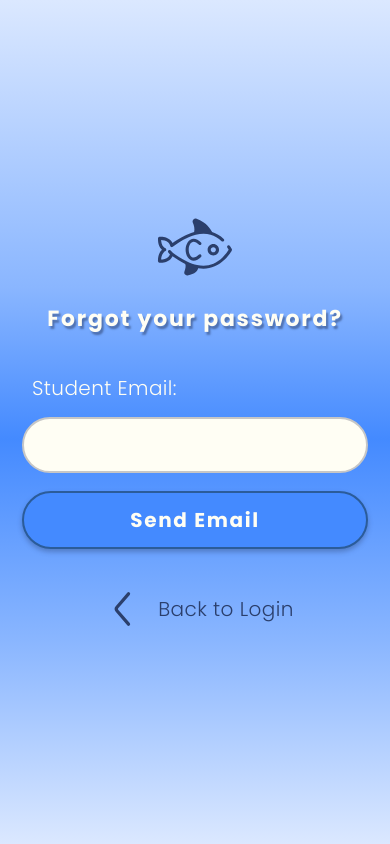
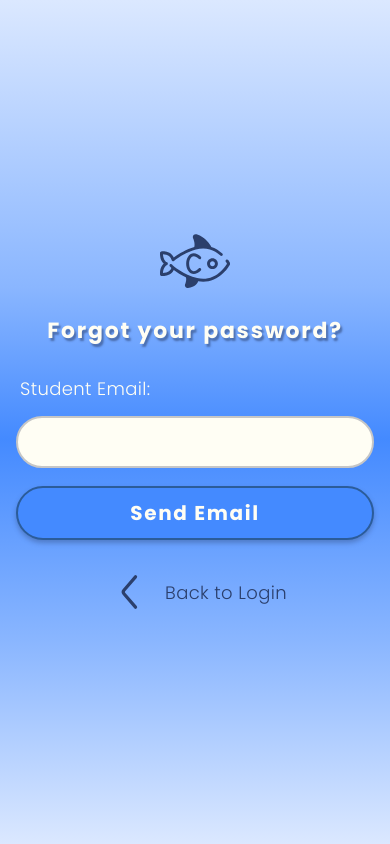
Before and after one commit to misxabien/DCSPACE_NEXT_WEB, a Next.js app: page /forgot-password in a window 390 px wide. Built offline with nearby package versions, Linux system fonts and the light colour scheme.

Commit message:
Made the login page responsive

```diff
--- a/app/login/login.css
+++ b/app/login/login.css
@@ -11,6 +11,7 @@
   --pill: #e7efff;
   --shadow: 0 18px 34px rgba(0, 0, 0, 0.18);
   min-height: 100vh;
+  min-height: 100dvh;
   margin: 0;
   font-family: var(--font-poppins), "Poppins", system-ui, -apple-system, "Segoe UI", Roboto, Arial,
     sans-serif;
@@ -27,9 +28,11 @@
 
 .login-scope .page {
   min-height: 100vh;
-  padding: 56px 46px;
+  min-height: 100dvh;
+  padding: clamp(30px, 5vw, 56px) clamp(16px, 4vw, 46px);
   display: grid;
   place-items: center;
+  overflow-x: hidden;
 }
 
 .login-scope .layout {
@@ -48,8 +51,9 @@
 }
 
 .login-scope .brand__logo-wrap {
-  width: 430px;
-  height: 200px;
+  width: min(430px, 100%);
+  aspect-ratio: 43 / 20;
+  height: auto;
   display: grid;
   place-items: center;
 }
@@ -64,7 +68,7 @@
 
 .login-scope .brand__headline {
   margin-top: 34px;
-  font-size: 28px;
+  font-size: clamp(22px, 3vw, 28px);
   font-weight: 700;
   letter-spacing: 0.6px;
   color: rgba(255, 255, 255, 0.92);
@@ -79,7 +83,7 @@
 }
 
 .login-scope .card {
-  width: 520px;
+  width: min(520px, 100%);
   border-radius: 22px;
   background: var(--card);
   box-shadow: var(--shadow);
@@ -99,7 +103,8 @@
 
 .login-scope .google {
   width: 100%;
-  height: 54px;
+  min-height: 54px;
+  height: auto;
   border-radius: 10px;
   border: 1px solid var(--border);
   display: inline-flex;
@@ -109,6 +114,13 @@
   font-weight: 500;
   color: rgba(42, 42, 42, 0.75);
   background: rgba(255, 255, 255, 0.35);
+  text-align: center;
+  padding: 10px 14px;
+}
+
+.login-scope .google span {
+  min-width: 0;
+  overflow-wrap: anywhere;
 }
 
 .login-scope .divider {
@@ -234,6 +246,7 @@
   font-size: 11px;
   font-weight: 500;
   color: rgba(42, 42, 42, 0.65);
+  overflow-wrap: anywhere;
 }
 
 .login-scope .below a {
@@ -316,30 +329,52 @@
 
 @media (max-width: 560px) {
   .login-scope .page {
-    padding: 30px 16px;
+    padding: 24px 16px;
+    align-items: start;
   }
 
-  .login-scope .brand__logo {
-    transform: scale(0.92);
+  .login-scope .brand {
+    width: 100%;
+    padding: 0;
   }
 
   .login-scope .brand__headline {
-    font-size: 22px;
+    margin-top: 18px;
+  }
+
+  .login-scope .brand__sub {
+    max-width: 320px;
+  }
+
+  .login-scope .card {
+    border-radius: 18px;
+    padding: 22px 18px 22px;
+  }
+
+  .login-scope .input {
+    height: 50px;
+    font-size: 13px;
+  }
+
+  .login-scope .primary {
+    height: 52px;
   }
 
   .login-scope .role {
     width: 100%;
+    max-width: 340px;
   }
 }
 
 .login-scope .register-page {
   min-height: 100vh;
+  min-height: 100dvh;
   display: flex;
   flex-direction: column;
   align-items: center;
   justify-content: center;
   gap: 24px;
-  padding: 30px 22px;
+  padding: clamp(22px, 4vw, 30px) clamp(14px, 3vw, 22px);
   background:
     linear-gradient(
       180deg,
@@ -349,7 +384,8 @@
       #8ab6ff 78%,
       #dbe8ff 100%
     );
-  overflow: hidden;
+  overflow-x: hidden;
+  overflow-y: auto;
 }
 
 .login-scope .register-card {
@@ -366,7 +402,7 @@
   margin: 0 0 20px;
   color: #448aff;
   font-family: var(--font-montserrat), sans-serif;
-  font-size: 24px;
+  font-size: clamp(20px, 3vw, 24px);
   font-weight: 800;
   letter-spacing: 0.01em;
 }
@@ -390,7 +426,7 @@
   background: transparent;
   color: #3f3f3f;
   font-family: var(--font-poppins), sans-serif;
-  font-size: 18px;
+  font-size: clamp(14px, 2.5vw, 18px);
   font-weight: 300;
   padding: 0 14px;
   outline: none;
@@ -410,7 +446,7 @@
   background: transparent;
   color: #81817c;
   font-family: var(--font-poppins), sans-serif;
-  font-size: 18px;
+  font-size: clamp(14px, 2.5vw, 18px);
   font-weight: 300;
   padding: 0 14px;
   outline: none;
@@ -526,6 +562,7 @@
   display: flex;
   align-items: center;
   justify-content: center;
+  flex-wrap: wrap;
   gap: 24px;
   animation: registerActionsIn 0.58s cubic-bezier(0.2, 0.85, 0.22, 1) 0.12s both;
 }
@@ -585,7 +622,7 @@
   gap: 10px;
   color: #2b3f6c;
   font-family: var(--font-poppins), sans-serif;
-  font-size: 24px;
+  font-size: clamp(18px, 4vw, 24px);
   font-weight: 300;
   text-decoration: none;
   letter-spacing: 0.02em;
@@ -713,9 +750,10 @@
 
 .login-scope .forgot-page {
   min-height: 100vh;
+  min-height: 100dvh;
   display: grid;
   place-items: center;
-  padding: 38px 22px;
+  padding: clamp(24px, 5vw, 38px) clamp(16px, 4vw, 22px);
   background:
     linear-gradient(
       180deg,
@@ -737,8 +775,8 @@
 }
 
 .login-scope .fish-icon {
-  width: 88px;
-  height: 74px;
+  width: clamp(68px, 18vw, 88px);
+  height: auto;
   color: #2b3f6c;
   margin-bottom: 18px;
 }
@@ -747,7 +785,7 @@
   margin: 0 0 38px;
   color: #fffef4;
   font-family: var(--font-poppins), sans-serif;
-  font-size: 26px;
+  font-size: clamp(22px, 4vw, 26px);
   font-weight: 700;
   letter-spacing: 0.08em;
   text-shadow: 2px 3px 2px rgba(43, 63, 108, 0.55);
@@ -765,7 +803,7 @@
   margin: 0 0 14px 10px;
   color: #fffef4;
   font-family: var(--font-poppins), sans-serif;
-  font-size: 24px;
+  font-size: clamp(18px, 4vw, 24px);
   font-weight: 300;
   letter-spacing: 0.02em;
 }
@@ -778,7 +816,7 @@
   background: #fffef4;
   color: #2b3f6c;
   font-family: var(--font-poppins), sans-serif;
-  font-size: 20px;
+  font-size: clamp(16px, 3.5vw, 20px);
   padding: 0 26px;
   outline: none;
   margin-bottom: 18px;
@@ -797,7 +835,7 @@
   background: #448aff;
   color: #fffef4;
   font-family: var(--font-poppins), sans-serif;
-  font-size: 26px;
+  font-size: clamp(20px, 4vw, 26px);
   font-weight: 700;
   letter-spacing: 0.08em;
   cursor: pointer;
@@ -836,7 +874,10 @@
 
 @media (max-width: 560px) {
   .login-scope .register-card {
+    width: 100%;
     min-height: auto;
+    border-radius: 18px;
+    padding: 20px 16px 22px;
   }
 
   .login-scope .register-two-col {
@@ -862,37 +903,50 @@
 
   .login-scope .forgot-panel h1 {
     text-align: center;
-    font-size: 22px;
+    margin-bottom: 28px;
+  }
+
+  .login-scope .forgot-form {
+    margin-bottom: 26px;
   }
 
   .login-scope .forgot-form label {
-    font-size: 20px;
+    margin-left: 4px;
   }
 
-  .login-scope .forgot-form button,
-  .login-scope .back-login-link {
-    font-size: 20px;
+  .login-scope .forgot-form input {
+    height: 52px;
+    padding: 0 18px;
   }
 
-  .login-scope .register-card {
-    min-height: auto;
+  .login-scope .forgot-form button {
+    height: 54px;
+  }
+}
+
+@media (max-width: 380px) {
+  .login-scope .page {
+    padding: 20px 12px;
   }
 
-  .login-scope .register-name-row,
-  .login-scope .register-two-col {
-    grid-template-columns: 1fr;
+  .login-scope .card,
+  .login-scope .register-card,
+  .login-scope .register-review-modal {
+    border-radius: 14px;
   }
 
-  .login-scope .register-review-list {
-    grid-template-columns: 1fr;
+  .login-scope .role__btn {
+    gap: 6px;
+    font-size: 11px;
   }
 
-  .login-scope .register-review-actions {
-    flex-direction: column;
-    align-items: stretch;
+  .login-scope .register-actions {
+    gap: 12px;
   }
 
-  .login-scope .password-requirements {
-    grid-template-columns: 1fr;
+  .login-scope .review-btn,
+  .login-scope .signup-btn {
+    flex: 1;
+    min-width: 0;
   }
 }
```
